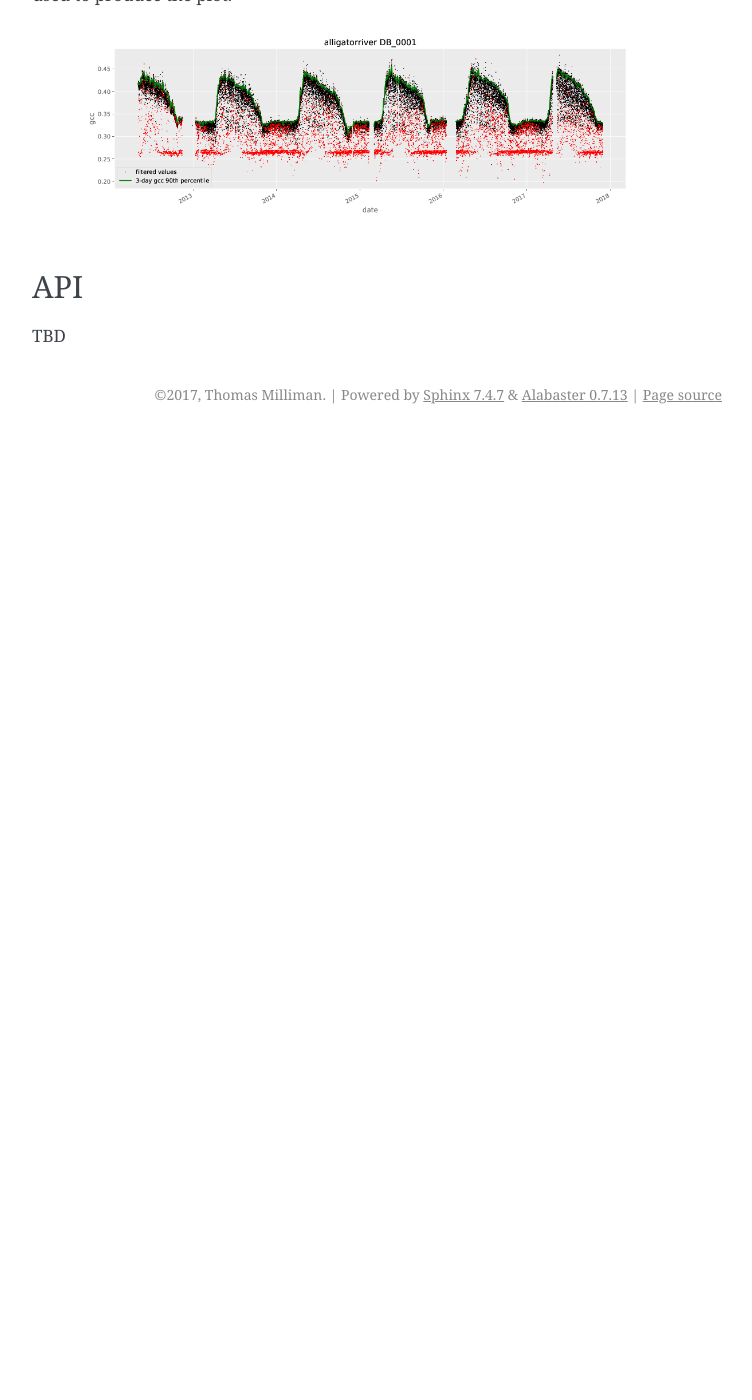
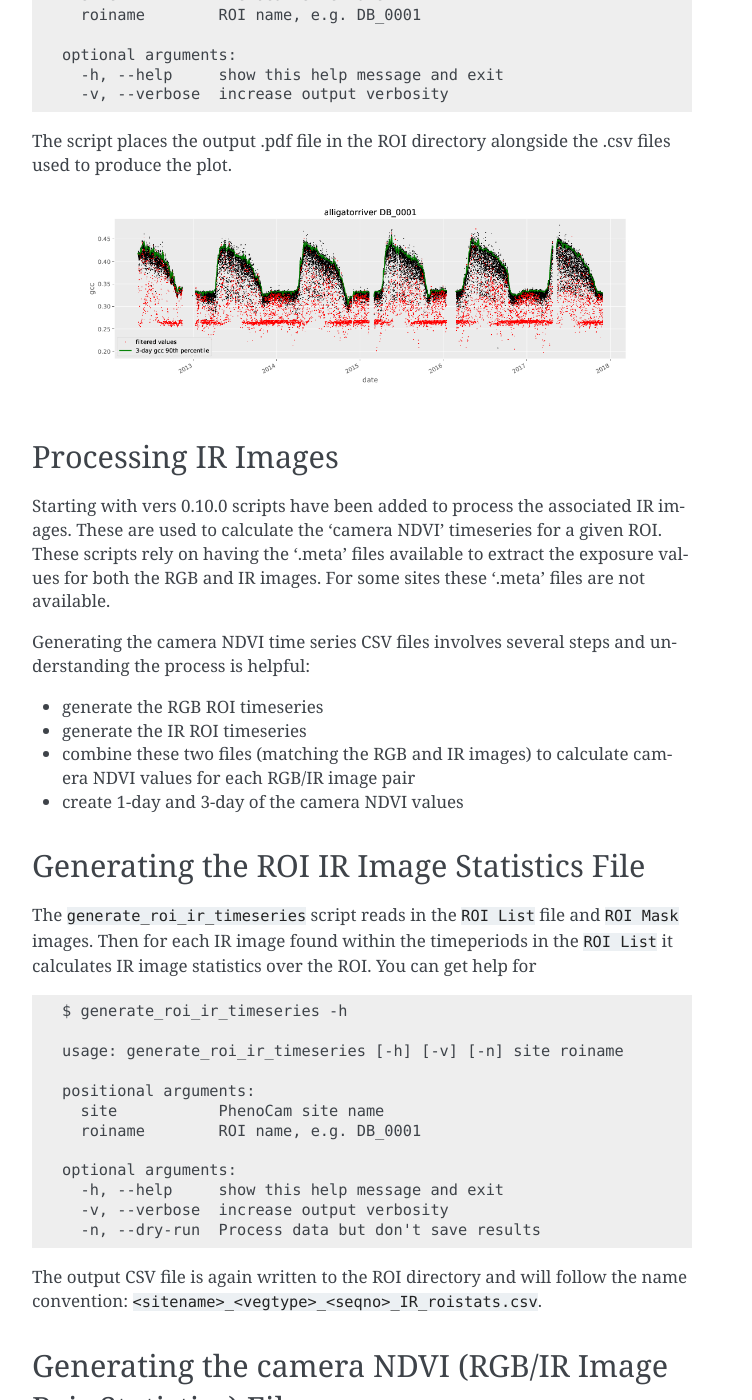
Before and after one commit to tmilliman/python-vegindex, a Sphinx documentation site: the page built from docs/usage.rst, in a window 1280 px wide and 1400 px high, scrolled down 4930 px. Shown: the whole window, without its empty margins (388-1140 px from the left). Built offline with Sphinx 7.4.7, drawn with Linux system fonts in a browser that asks for light colours; before the commit the page ends 5364 px from its top, so only the background shows below that; some of the changed text lies outside the part shown.

Commit message:
start to update documentation

```diff
--- a/docs/usage.rst
+++ b/docs/usage.rst
@@ -10,17 +10,19 @@
 scripts will be installed:
 
 * ``generate_roi_timeseries``
+* ``update_roi_timeseries``
+* ``plot_roistats``
 * ``generate_summary_timeseries``
-* ``plot_roistats``
+* ``generate_roi_ir_timeseries``
+* ``update_roi_ir_timeseries``
+* ``generate_ndvi_timeseries``
+* ``generate_ndvi_summary_timeseries``
 
-The first script generates summary statistics for a Region of Interest
-(ROI) for each image which passes certain basic selection criteria and
-writes the results to a CSV file.  The second script reads in this
-file and then calculates either 1-day or 3-day summary statistics for
-the images in this time period.  For each time period a single line in
-the CSV file is produced.  The last script will create a .pdf file
-containing a plot of the ROI gcc values and the 3-day summary (90th
-precentile of gcc).
+These scripts allow you to reproduce the PhenoCam network
+"standard timeseries products" from downloaded data.  For a description
+of the products see the project
+`Tools Page <https://phenocam.sr.unh.edu/webcam/tools/>`_.
+
 
 Setting up the Data Directory
 -----------------------------
@@ -28,7 +30,6 @@
 The vegindex package is designed to work with images downloaded from
 the PhenoCam network server.  To download images you can go to the
 data tab at the `project website <https://phenocam.sr.unh.edu/webcam/>`_.
-
 
 The images you select come in a zip file with a specific directory
 structure.  For example if we download data from the ``harvard`` site.
@@ -193,7 +194,10 @@
    set PHENOCAM_ARCHIVE_DIR=/mydata/directory/
 
 
-Here's an example command line session:
+All of the scripts assume the same data layout both for reading
+and writing.
+
+Here's an example command line session for a bash shell:
 ::
 
    $ export PHENOCAM_ARCHIVE_DIR=~/Downloads/phenocamdata/
@@ -205,6 +209,8 @@
 
 The output format for the "All Image" file can be found
 `here <https://phenocam.sr.unh.edu/webcam/tools/roi_statistics_format/>`_
+The output CSV file is written to the ROI directory and will follow
+the name convention: `<sitename>_<vegtype>_<seqno>_roistats.csv`
 
 Generating the 1-day and 3-day Summary Files
 --------------------------------------------
@@ -238,6 +244,8 @@
 
 A `description of the summary files <https://phenocam.sr.unh.edu/webcam/tools/summary_file_format/>`_
 can be found on the project website.
+The output CSV file is also written to the ROI directory and will follow
+the name convention: `<sitename>_<vegtype>_<seqno>_[13]day.csv`.
 
 
 Running ``plot_roistats``
@@ -272,7 +280,108 @@
 
 .. image:: images/alligatorriver_DB_0001_roistats.png
 
-API
----
 
+Processing IR Images
+--------------------
+
+Starting with vers 0.10.0 scripts have been added to process the
+associated IR images.  These are used to calculate the 'camera NDVI'
+timeseries for a given ROI.  These scripts rely on having the '.meta'
+files available to extract the exposure values for both the RGB
+and IR images. For some sites these '.meta' files are not available.
+
+Generating the camera NDVI time series CSV files involves several
+steps and understanding the process is helpful:
+
+* generate the RGB ROI timeseries
+* generate the IR ROI timeseries
+* combine these two files (matching the RGB and IR images) to
+  calculate camera NDVI values for each RGB/IR image pair
+* create 1-day and 3-day of the camera NDVI values
+
+
+Generating the ROI IR Image Statistics File
+-------------------------------------------
+
+The ``generate_roi_ir_timeseries`` script reads in the ``ROI List``
+file and ``ROI Mask`` images. Then for each IR image found within the
+timeperiods in the ``ROI List`` it calculates IR image statistics over
+the ROI.  You can get help for
+
+
+::
+
+    $ generate_roi_ir_timeseries -h
+
+    usage: generate_roi_ir_timeseries [-h] [-v] [-n] site roiname
+
+    positional arguments:
+      site           PhenoCam site name
+      roiname        ROI name, e.g. DB_0001
+
+    optional arguments:
+      -h, --help     show this help message and exit
+      -v, --verbose  increase output verbosity
+      -n, --dry-run  Process data but don't save results
+
+The output CSV file is again written to the ROI directory and will follow
+the name convention: ``<sitename>_<vegtype>_<seqno>_IR_roistats.csv``.
+
+
+Generating the camera NDVI (RGB/IR Image Pair Statistics) File
+--------------------------------------------------------------
+
+The ``generate_ndvi_timeseries`` script reads in the ``RGB roistats``
+CSV file and ``IR roistats`` CSV file. Then for each
+RGB image the script tries to locate the matching IR image.  If a
+match is found then values from the two lines are combined to form
+a single line with the camera NDVI values.
+
+
+::
+
+    $ generate_ndvi_timeseries --help
+    usage: generate_ndvi_timeseries [-h] [-v] [-n] site roiname
+
+    Merge RGB and IR stats and calculate camera NDVI
+
+    positional arguments:
+      site           PhenoCam site name
+      roiname        ROI name, e.g. canopy_0001
+
+    optional arguments:
+      -h, --help     show this help message and exit
+      -v, --verbose  increase output verbosity
+      -n, --dry-run  Process data but don't save results
+
+The output file will be written to the ROI directory and will have a
+name like ``<sitename>_<vegtype>_<seqno>_NDVI_roistats.csv``.
+
+Generating the 1-day and 3-day Summary Files
+--------------------------------------------
+
+The ``generate_ndvi_summary_timeseries`` script reads in the "NDVI roistats"
+file and calculates summary statistics for the 1-day or 3-day period:
+
+::
+
+   $ generate_ndvi_summary_timeseries --help
+
+    usage: generate_ndvi_summary_timeseries [-h] [-v] [-n] [-p [{1,3}]]
+                                            site roiname
+
+    Generate a summary/aggregated NDVI file
+
+    positional arguments:
+      site                  PhenoCam site name
+      roiname               ROI name, e.g. canopy_0001
+
+    optional arguments:
+      -h, --help            show this help message and exit
+      -v, --verbose         increase output verbosity
+      -n, --dry-run         Process data but don't save results
+      -p [{1,3}], --aggregation-period [{1,3}]
+                            Number of Days to Aggregate (default=1)
+
+The output filename will follow the convention, ``<sitename>_<vegtype>_<seqno>_ndvi_[13]day.csv``.
 TBD
```
